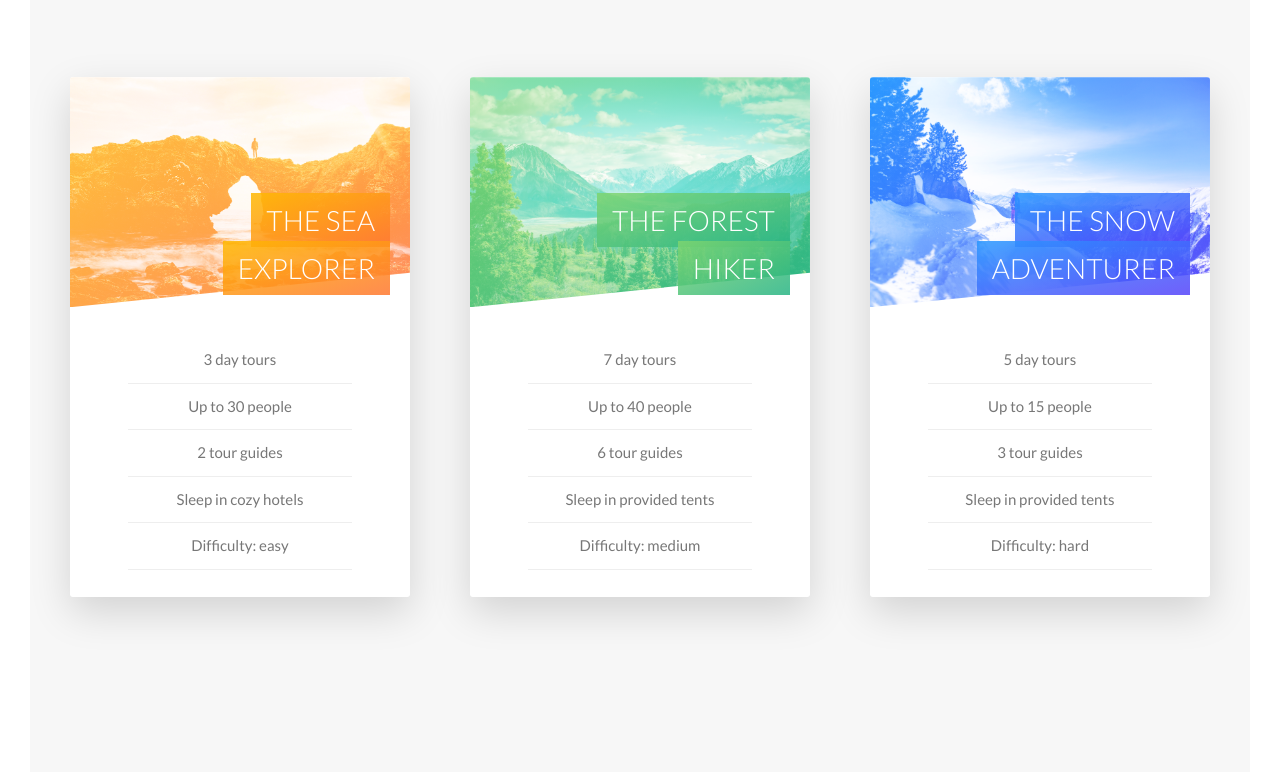
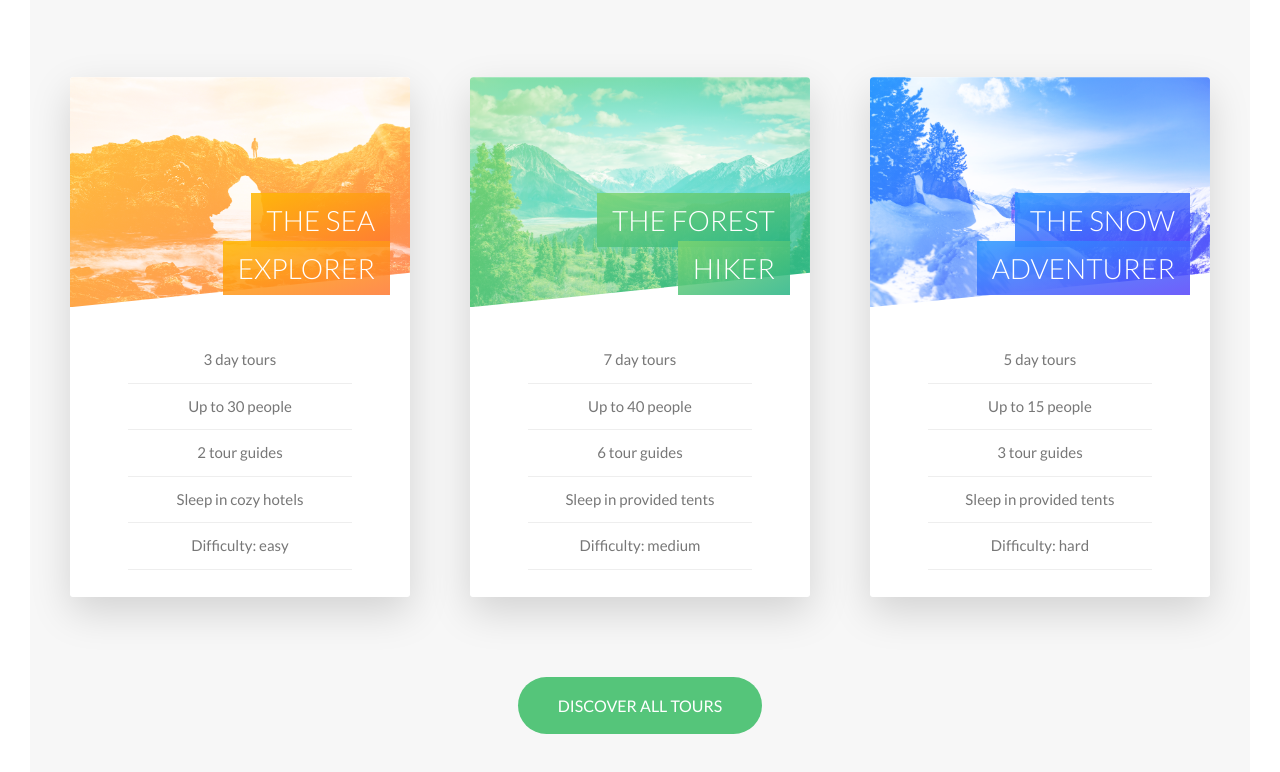
Before and after one commit to cchoi34/Natours-sample-display, a website: page index.html in a window 1280 px wide. Shown: the part 2378-3150 px from the top of the page. Drawn offline with Linux system fonts and the light colour scheme.

Commit message:
added last tour button

```diff
--- a/index.html
+++ b/index.html
@@ -216,6 +216,10 @@
                         </div>
                     </div>
                 </div>
+
+                <div class="u-center-text u-margin-bottom-huge">
+                    <a href="#" class="btn btn--green">Discover all tours</a>
+                </div>
            </section>
        </main>
 
--- a/sass/base/_utilities.scss
+++ b/sass/base/_utilities.scss
@@ -13,3 +13,11 @@
 .u-margin-bottom-big {
     margin-bottom: 8rem;
 }
+
+.u-margin-top-big {
+    margin-top: 8rem;
+}
+
+.u-margin-top-huge {
+    margin-top: 10rem;
+}
--- a/sass/components/_button.scss
+++ b/sass/components/_button.scss
@@ -32,6 +32,15 @@
 
         &::after {
             background-color: $color-white;
+        }
+    }
+
+    &--green {
+        background-color: $color-primary;
+        color: $color-white;
+
+        &::after {
+            background-color: $color-primary;
         }
     }
 
--- a/sass/components/_card.scss
+++ b/sass/components/_card.scss
@@ -53,6 +53,8 @@
         background-blend-mode: screen;
         -webkit-clip-path: polygon(0 0, 100% 0, 100% 85%, 0 100%);
         clip-path: polygon(0 0, 100% 0, 100% 85%, 0 100%);
+        border-top-left-radius: .3rem;
+        border-top-right-radius: .3rem;
 
         &--1 {
             background-image: linear-gradient(to right bottom, $color-secondary-light, $color-secondary-dark), url(../img/nat-5.jpg);
--- a/sass/pages/_home.scss
+++ b/sass/pages/_home.scss
@@ -24,6 +24,6 @@
 
 .section-tours {
     background-color: $color-grey-light-1;
-    padding: 25rem 0 50rem 0;
+    padding: 25rem 0 15rem 0;
     margin-top: -10rem;
 }
```
Also changed, not shown: css/style.css.
